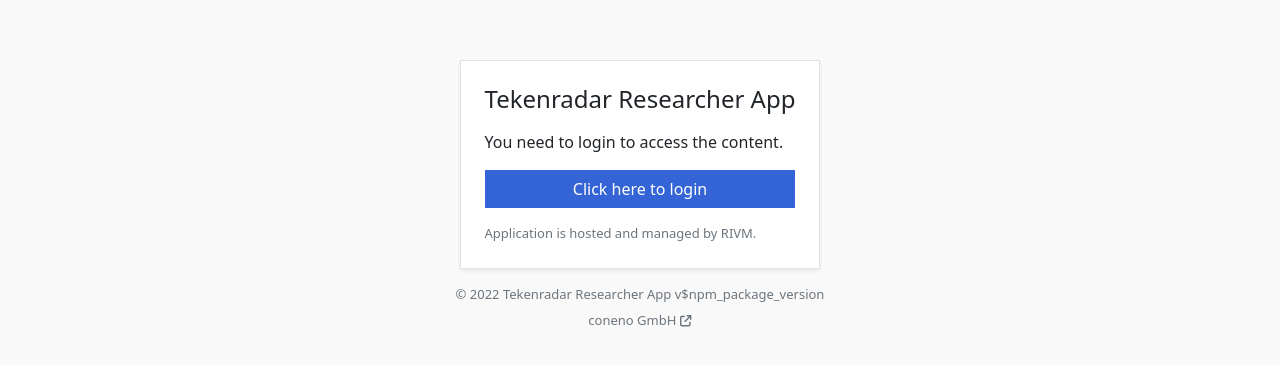
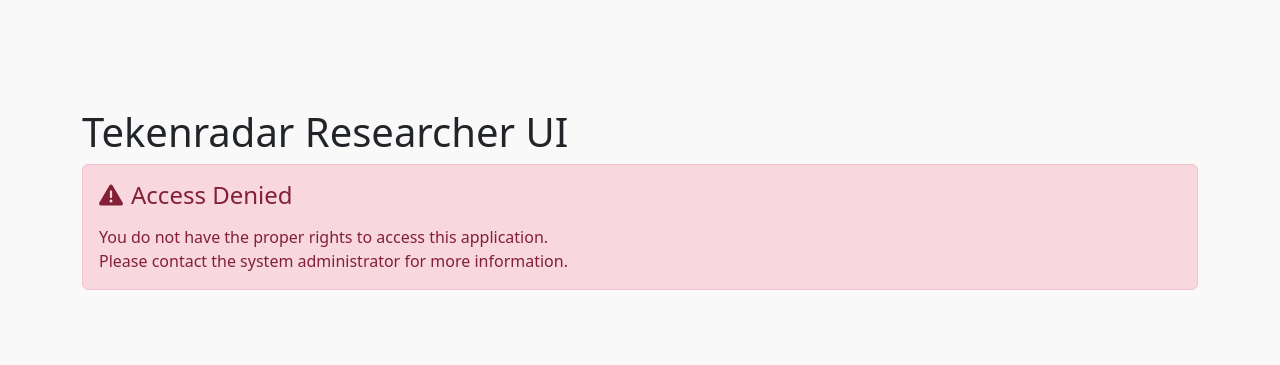
Before and after one commit to tekenradar/researcher-ui, a React (Create React App) app: page /auth-error in a window 1280 px wide. Before the commit this address led to /login. Shown: the part 193-558 px from the top of the page. Built offline with nearby package versions, Linux system fonts and the light colour scheme; no server answers.

Commit message:
- ui changes - new error page

```diff
--- a/src/components/study/contacts/EmailNotifications.tsx
+++ b/src/components/study/contacts/EmailNotifications.tsx
@@ -74,7 +74,7 @@ const EmailNotifications: React.FC<EmailNotificationsProps> = (props) => {
 
 
   return (
-    <div className="bg-white p-3 mt-3  shadow-sm">
+    <div className="bg-white p-3 mt-3 rounded shadow-sm">
       <h5 className="">
         Email Notifications
       </h5>
--- a/src/index.tsx
+++ b/src/index.tsx
@@ -14,6 +14,7 @@ import "./stylesheets/scss/AppTheme.scss";
 import Unavailable from "./pages/study/Unavailable";
 import LoginPage from "./pages/LoginPage";
 import AdminPage from "./pages/AdminPage";
+import AuthErrorPage from "./pages/AuthErrorPage";
 
 const root = ReactDOM.createRoot(
   document.getElementById("root") as HTMLElement
@@ -22,6 +23,7 @@ root.render(
   <React.StrictMode>
     <BrowserRouter basename={process.env.NODE_ENV === 'production' ? process.env.PUBLIC_URL : undefined}>
       <Routes>
+        <Route path="/auth-error" element={<AuthErrorPage />} />
         <Route path="/" element={<App />}>
           <Route path="studies">
             <Route index element={<StudySelector />} />
--- /dev/null
+++ b/src/pages/AuthErrorPage.tsx
@@ -0,0 +1,30 @@
+import React from 'react';
+import { Alert } from 'react-bootstrap';
+import { FontAwesomeIcon } from '@fortawesome/react-fontawesome';
+import { faExclamationTriangle } from '@fortawesome/free-solid-svg-icons';
+
+
+const AuthErrorPage: React.FC = () => {
+  return (
+    <div className="d-flex align-items-center w-100 justify-content-center vh-100 p-3">
+      <div className="container">
+        <h1 className="mt-0">Tekenradar Researcher UI</h1>
+        <Alert variant="danger" className="">
+          <h4 className="mb-3">
+            <FontAwesomeIcon icon={faExclamationTriangle} className="me-2" />
+            Access Denied
+          </h4>
+          <p
+            className='mb-0'
+          >
+            You do not have the proper rights to access this application.
+            <br />
+            Please contact the system administrator for more information.
+          </p>
+        </Alert>
+      </div>
+    </div>
+  );
+};
+
+export default AuthErrorPage;
--- a/src/pages/study/Contacts.tsx
+++ b/src/pages/study/Contacts.tsx
@@ -352,7 +352,7 @@ const Contacts: React.FC = () => {
   return (
     <div className="d-flex flex-grow-1" style={{ overflowX: 'auto', maxWidth: '100%' }}>
       <div className="table-responsive flex-grow-1 p-3">
-        <div className="table-responsive flex-grow-1 p-3 bg-white shadow-sm">
+        <div className="table-responsive flex-grow-1 p-3 bg-white rounded shadow-sm">
           <h2 className="">Participant Contacts</h2>
           <ContactTable
             isLoading={loadingContactDetails}
--- a/src/pages/study/DataExporter.tsx
+++ b/src/pages/study/DataExporter.tsx
@@ -127,7 +127,7 @@ const DataExporter: React.FC<DataExporterProps> = (props) => {
   />
 
   return <div className="w-100 p-3">
-    <div className="bg-white p-3  shadow-sm">
+    <div className="bg-white p-3 rounded shadow-sm">
       <h2 className="">Dataset Exporter</h2>
       <Form onSubmit={(event) => {
         event.preventDefault()
--- a/src/stylesheets/scss/AppTheme.scss
+++ b/src/stylesheets/scss/AppTheme.scss
@@ -33,7 +33,7 @@ $custom-colors: (
 // Merge the maps
 $theme-colors: map-merge($theme-colors, $custom-colors);
 
-$enable-rounded: false;
+$enable-rounded: true;
 
 .scale-effect-on-hover {
   transition: transform 300ms ease-in-out;
```
